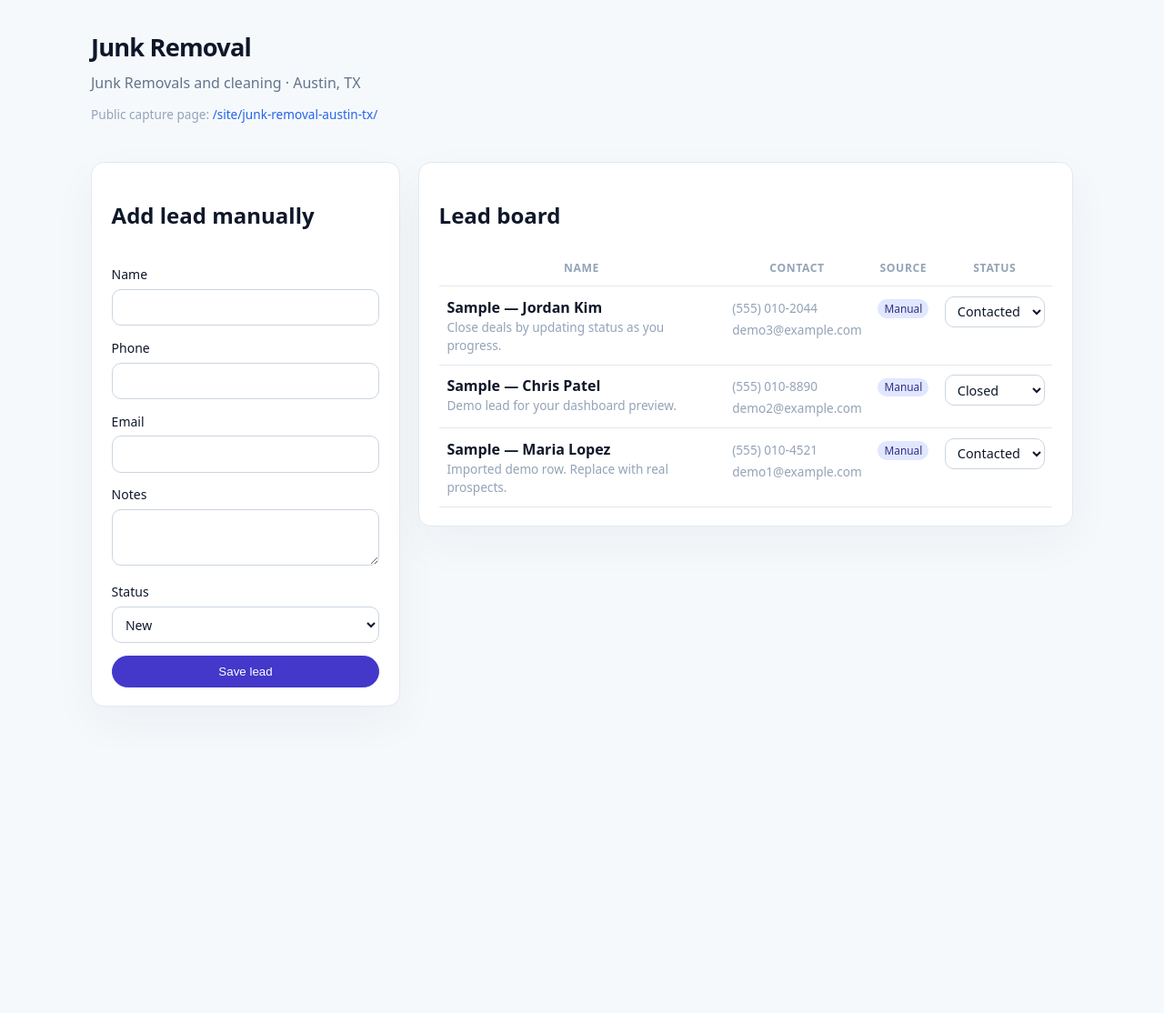
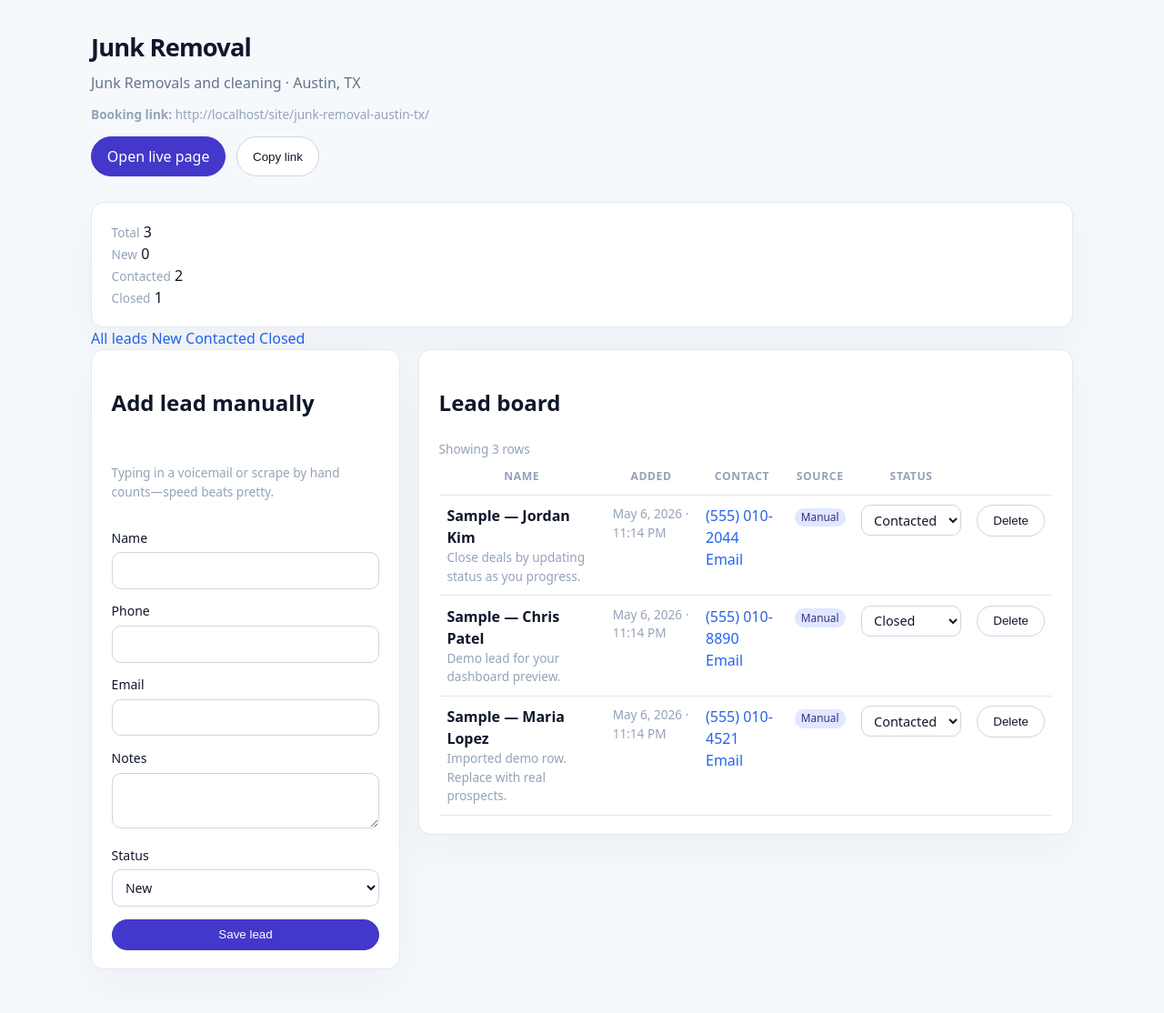
Before and after one commit to Prxaiz/mvpdev, a Django app: page /dashboard/ in a window 1280 px wide. Shown: the part 57-1171 px from the top of the page at 91% size. Before the commit the page ends 834 px from the top, so only its background shows below. Run offline with Django 5.2, Linux system fonts and the light colour scheme; a user stored in the database is signed in; data comes from the database, SQL or seed files in the repository; both versions use the stored data as it was after the commit.

Commit message:
Dashboard: delete leads and pipeline polish
Lead filters/KPI strip, outbound links, booking copy, safer redirects.

Co-authored-by: Cursor <cursoragent@cursor.com>

```diff
--- a/core/views.py
+++ b/core/views.py
@@ -145,6 +145,14 @@ def setup(request: HttpRequest) -> HttpResponse:
     return render(request, "core/setup.html", {"form": form})
 
 
+def _dashboard_redirect(filter_status: str | None = None) -> HttpResponse:
+    allowed = [c.value for c in Lead.Status]
+    url = reverse("dashboard")
+    if filter_status and filter_status in allowed:
+        url = f"{url}?status={filter_status}"
+    return redirect(url)
+
+
 @login_required
 @require_http_methods(["GET", "POST"])
 def dashboard(request: HttpRequest) -> HttpResponse:
@@ -152,11 +160,33 @@ def dashboard(request: HttpRequest) -> HttpResponse:
     if not business:
         return redirect("setup")
 
+    allowed_status = [c.value for c in Lead.Status]
+    qs = business.leads.all()
+
+    booking_url = request.build_absolute_uri(reverse("public_site", args=[business.slug]))
+
+    if request.method == "POST":
+        lead_filter = (request.POST.get("filter_status") or "").strip()
+    else:
+        lead_filter = (request.GET.get("status") or "").strip()
+    if lead_filter not in allowed_status:
+        lead_filter = ""
+
+    stats = {
+        "total": qs.count(),
+        "new": qs.filter(status=Lead.Status.NEW).count(),
+        "contacted": qs.filter(status=Lead.Status.CONTACTED).count(),
+        "closed": qs.filter(status=Lead.Status.CLOSED).count(),
+    }
+
     manual_form = ManualLeadForm(prefix="lead")
-    allowed_status = [c.value for c in Lead.Status]
 
     if request.method == "POST":
         action = request.POST.get("action")
+
+        post_filter_raw = (request.POST.get("filter_status") or "").strip()
+        post_filter = post_filter_raw if post_filter_raw in allowed_status else ""
+
         if action == "add_lead":
             manual_form = ManualLeadForm(request.POST, prefix="lead")
             if manual_form.is_valid():
@@ -164,8 +194,8 @@ def dashboard(request: HttpRequest) -> HttpResponse:
                 ln.business = business
                 ln.source = Lead.Source.MANUAL
                 ln.save()
-                messages.success(request, "Lead saved.")
-                return redirect("dashboard")
+                messages.success(request, "Lead saved — follow up fast while you're top of mind.")
+                return _dashboard_redirect(post_filter)
         elif action == "update_status":
             lid = request.POST.get("lead_id")
             ns = request.POST.get("lead_status") or ""
@@ -174,10 +204,24 @@ def dashboard(request: HttpRequest) -> HttpResponse:
                 lead.status = ns
                 lead.save(update_fields=["status"])
                 messages.success(request, "Status updated.")
-                return redirect("dashboard")
+                return _dashboard_redirect(post_filter)
             messages.error(request, "Could not update status.")
+        elif action == "delete_lead":
+            lid = request.POST.get("lead_id")
+            if lid:
+                lead = get_object_or_404(Lead, pk=lid, business=business)
+                lead.delete()
+                messages.success(request, "Lead deleted.")
+                return _dashboard_redirect(post_filter)
+            messages.error(request, "Couldn't delete lead.")
 
-    leads_qs = business.leads.all()[:500]
+        lead_filter = post_filter
+
+    leads_qs = business.leads.order_by("-created_at")
+    if lead_filter:
+        leads_qs = leads_qs.filter(status=lead_filter)
+
+    leads_qs = leads_qs[:500]
     return render(
         request,
         "core/dashboard.html",
@@ -186,6 +230,9 @@ def dashboard(request: HttpRequest) -> HttpResponse:
             "manual_form": manual_form,
             "leads": leads_qs,
             "status_options": Lead.Status.choices,
+            "lead_filter": lead_filter,
+            "stats": stats,
+            "booking_url": booking_url,
         },
     )
 
--- a/templates/core/dashboard.html
+++ b/templates/core/dashboard.html
@@ -7,19 +7,62 @@
   <div>
     <h1 class="page-title">{{ business.name }}</h1>
     <p class="muted">{{ business.service }} · {{ business.city }}</p>
-    <p class="muted-small">Public capture page: <a href="{{ request.scheme }}://{{ request.get_host }}{% url 'public_site' business.slug %}">/site/{{ business.slug }}/</a></p>
+    <p class="muted-small squeeze-top">
+      <strong>Booking link:</strong>
+      <span id="booking-url" class="mono-wrap">{{ booking_url }}</span>
+    </p>
+    <div class="btn-row tight-top">
+      <a class="btn primary" href="{% url 'public_site' business.slug %}" target="_blank" rel="noopener">Open live page</a>
+      <button type="button" class="btn" id="copy-booking-url" data-url="{{ booking_url }}">Copy link</button>
+    </div>
+    <p id="copy-hint" class="muted-small copy-hint" hidden>Copied.</p>
   </div>
+  {% if stats.new %}
+  <div class="pulse-card">
+    <span class="eyebrow">Pipeline</span>
+    <strong class="pulse-count">{{ stats.new }}</strong>
+    <span class="muted-small">new {% if stats.new == 1 %}lead needs{% else %}leads need{% endif %} outreach</span>
+  </div>
+  {% endif %}
 </div>
 
-<div class="layout-two">
+<section class="card kpi-strip" aria-label="Lead counts">
+  <div class="kpi">
+    <span class="kpi-label muted-small">Total</span>
+    <span class="kpi-value">{{ stats.total }}</span>
+  </div>
+  <div class="kpi">
+    <span class="kpi-label muted-small">New</span>
+    <span class="kpi-value accent">{{ stats.new }}</span>
+  </div>
+  <div class="kpi">
+    <span class="kpi-label muted-small">Contacted</span>
+    <span class="kpi-value">{{ stats.contacted }}</span>
+  </div>
+  <div class="kpi">
+    <span class="kpi-label muted-small">Closed</span>
+    <span class="kpi-value">{{ stats.closed }}</span>
+  </div>
+</section>
+
+<div class="filter-tabs" role="tablist" aria-label="Lead filters">
+  <a class="filter-tab {% if not lead_filter %}is-active{% endif %}" role="tab" href="{% url 'dashboard' %}">All leads</a>
+  {% for value, label in status_options %}
+  <a class="filter-tab {% if lead_filter == value %}is-active{% endif %}" role="tab" href="{% url 'dashboard' %}?status={{ value }}">{{ label }}</a>
+  {% endfor %}
+</div>
+
+<div class="layout-two dash-grid">
   <section class="card stack">
     <h2>Add lead manually</h2>
+    <p class="muted-small nudge-text">Typing in a voicemail or scrape by hand counts—speed beats pretty.</p>
     {% if manual_form.non_field_errors %}
     <div class="error">{{ manual_form.non_field_errors }}</div>
     {% endif %}
     <form method="post" class="stack tight-form">
       {% csrf_token %}
       <input type="hidden" name="action" value="add_lead" />
+      <input type="hidden" name="filter_status" value="{{ lead_filter }}" />
       <label class="label">Name
         {{ manual_form.name }}
         {% if manual_form.name.errors %}<span class="error-inline">{{ manual_form.name.errors.0 }}</span>{% endif %}
@@ -41,18 +84,26 @@
   </section>
 
   <section class="card">
-    <h2>Lead board</h2>
+    <div class="board-head">
+      <h2>Lead board</h2>
+      <span class="muted-small">Showing {{ leads|length }} row{% if leads|length != 1 %}s{% endif %} {% if lead_filter %} · filtered{% endif %}</span>
+    </div>
     {% if not leads %}
-    <p class="muted">No leads yet — add manually or capture from your public page.</p>
+    <div class="empty-board">
+      <p class="muted"><strong>This filter is quiet.</strong> Add a lead on the left or drive traffic to your booking page.</p>
+      <p class="muted-small">Booking link:<br/><span class="mono-wrap">{{ booking_url }}</span></p>
+    </div>
     {% else %}
     <div class="table-wrap">
       <table class="table">
         <thead>
           <tr>
             <th>Name</th>
+            <th>Added</th>
             <th>Contact</th>
             <th>Source</th>
             <th>Status</th>
+            <th class="th-actions"></th>
           </tr>
         </thead>
         <tbody>
@@ -62,9 +113,15 @@
               <strong>{{ lead.name }}</strong>
               {% if lead.notes %}<div class="muted-small">{{ lead.notes }}</div>{% endif %}
             </td>
-            <td>
-              {% if lead.phone %}<span class="muted-small">{{ lead.phone }}</span><br>{% endif %}
-              {% if lead.email %}<span class="muted-small">{{ lead.email }}</span>{% endif %}
+            <td class="cell-tight muted-small">{{ lead.created_at|date:"M j, Y" }} · {{ lead.created_at|date:"g:i A" }}</td>
+            <td class="contact-cell">
+              {% if lead.phone %}
+              <div><a class="contact-chip" href="tel:{{ lead.phone }}">{{ lead.phone }}</a></div>
+              {% endif %}
+              {% if lead.email %}
+              <div><a class="contact-chip" href="mailto:{{ lead.email }}">Email</a></div>
+              {% endif %}
+              {% if not lead.phone and not lead.email %}<span class="muted-small">—</span>{% endif %}
             </td>
             <td><span class="pill">{{ lead.get_source_display }}</span></td>
             <td class="narrow">
@@ -72,11 +129,21 @@
                 {% csrf_token %}
                 <input type="hidden" name="action" value="update_status" />
                 <input type="hidden" name="lead_id" value="{{ lead.pk }}" />
+                <input type="hidden" name="filter_status" value="{{ lead_filter }}" />
                 <select class="select sm" name="lead_status" onchange="this.form.submit()" aria-label="Status for {{ lead.name }}">
                   {% for value, label in status_options %}
                   <option value="{{ value }}" {% if value == lead.status %}selected{% endif %}>{{ label }}</option>
                   {% endfor %}
                 </select>
+              </form>
+            </td>
+            <td class="actions-cell">
+              <form method="post" class="delete-form" onsubmit="return confirm('Delete {{ lead.name|escapejs }}? This cannot be undone.');">
+                {% csrf_token %}
+                <input type="hidden" name="action" value="delete_lead" />
+                <input type="hidden" name="lead_id" value="{{ lead.pk }}" />
+                <input type="hidden" name="filter_status" value="{{ lead_filter }}" />
+                <button type="submit" class="btn danger sm btn-blocky">Delete</button>
               </form>
             </td>
           </tr>
@@ -87,4 +154,32 @@
     {% endif %}
   </section>
 </div>
+
+<script>
+  (function () {
+    var btn = document.getElementById("copy-booking-url");
+    var hint = document.getElementById("copy-hint");
+    if (!btn || !hint) return;
+    btn.addEventListener("click", function () {
+      var text = btn.getAttribute("data-url") || "";
+      function show() {
+        hint.hidden = false;
+        hint.textContent = "Copied.";
+        setTimeout(function () {
+          hint.hidden = true;
+        }, 2200);
+      }
+      function fallback() {
+        window.prompt("Copy this URL", text);
+        show();
+      }
+      if (!text) return;
+      if (navigator.clipboard && window.isSecureContext) {
+        navigator.clipboard.writeText(text).then(show).catch(fallback);
+      } else {
+        fallback();
+      }
+    });
+  })();
+</script>
 {% endblock %}
```
Also changed, not shown: db.sqlite3.
